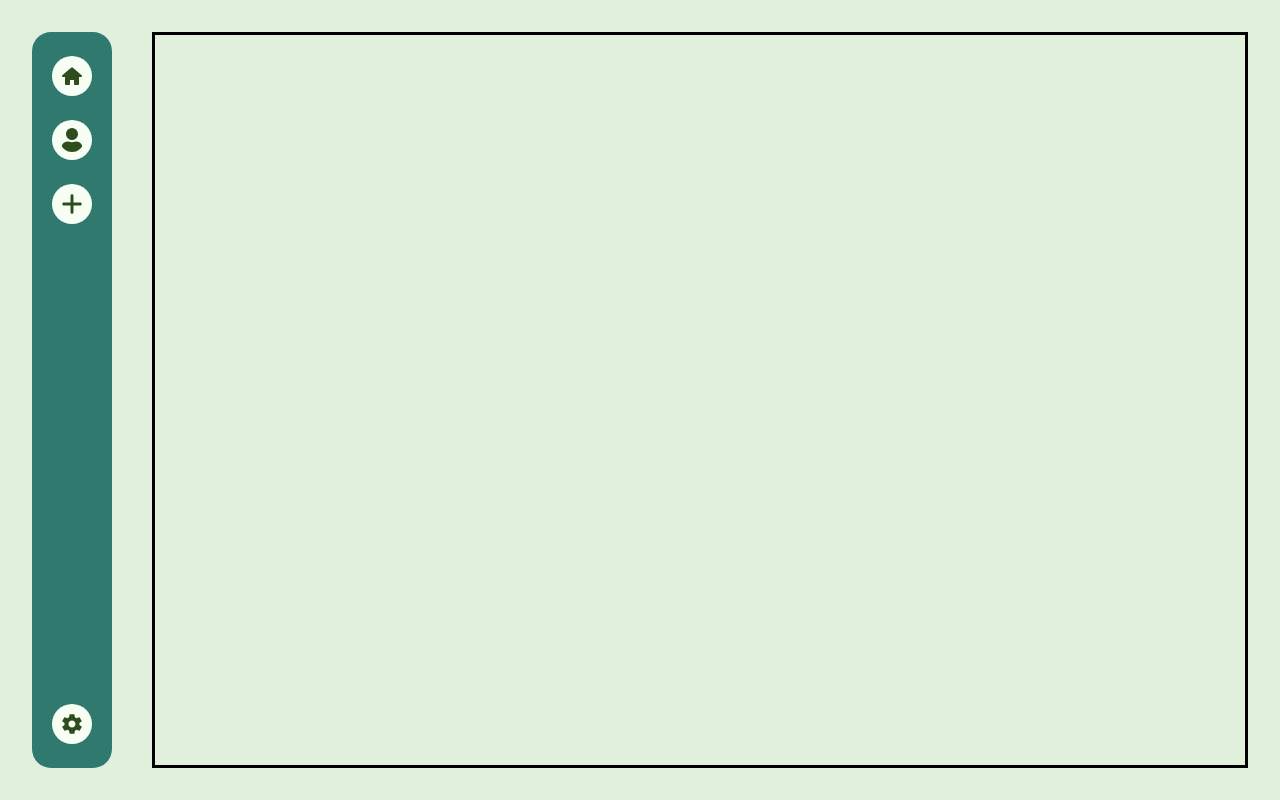
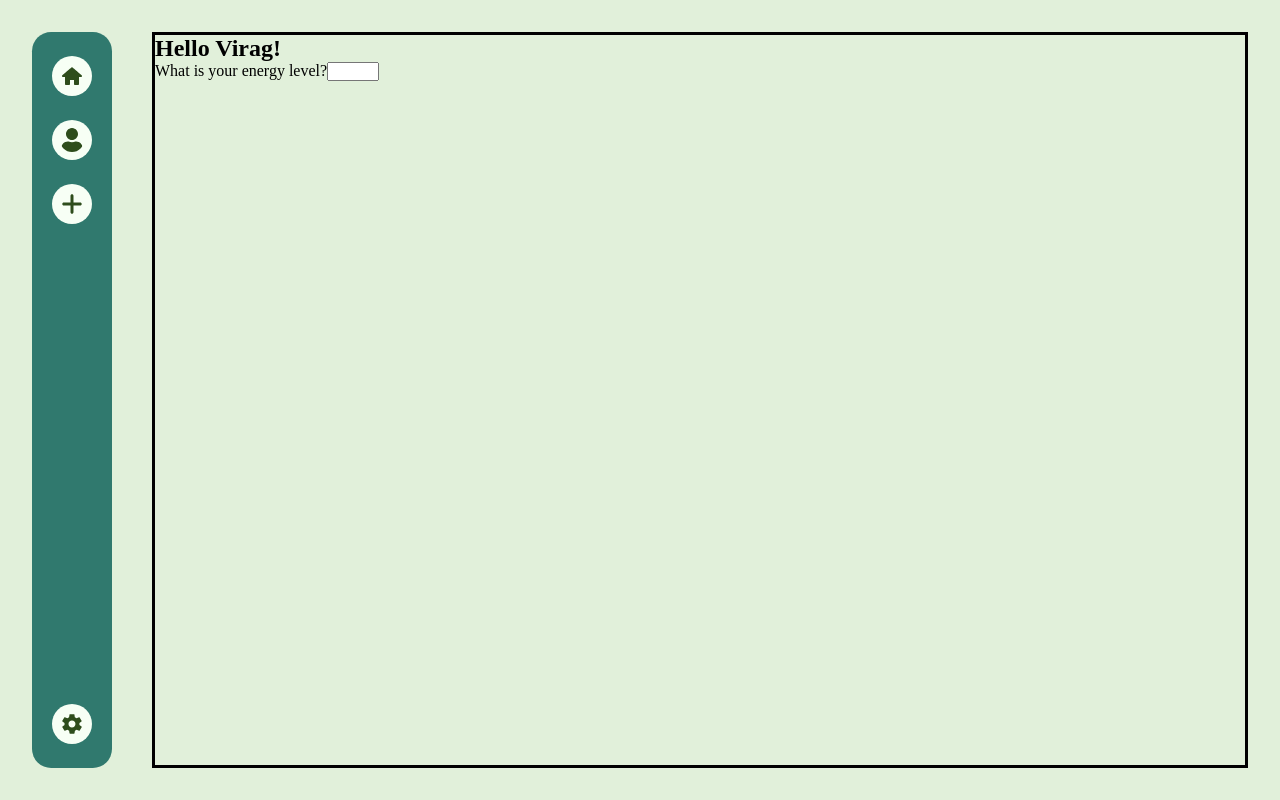
Before and after one commit to virag-ky/TaskVibe, a React (Vite) app in the folder src/renderer/: page / in a window 1280 px wide. Built offline with nearby package versions, Linux system fonts and the light colour scheme.

Commit message:
Add Greeting component

```diff
--- a/src/renderer/src/components/Greeting.jsx
+++ b/src/renderer/src/components/Greeting.jsx
@@ -0,0 +1,13 @@
+function Greeting() {
+  return (
+    <section className="greeting">
+      <h1>Hello Virag!</h1>
+      <form>
+        <label htmlFor="energy-level">What is your energy level?</label>
+        <input type="number" name="energy-level" id="energy-level" min={1} max={10} />
+      </form>
+    </section>
+  )
+}
+
+export default Greeting
--- a/src/renderer/src/components/Main.jsx
+++ b/src/renderer/src/components/Main.jsx
@@ -1,5 +1,11 @@
+import Greeting from './Greeting'
+
 function Main() {
-  return <main></main>
+  return (
+    <main>
+      <Greeting />
+    </main>
+  )
 }
 
 export default Main
```
